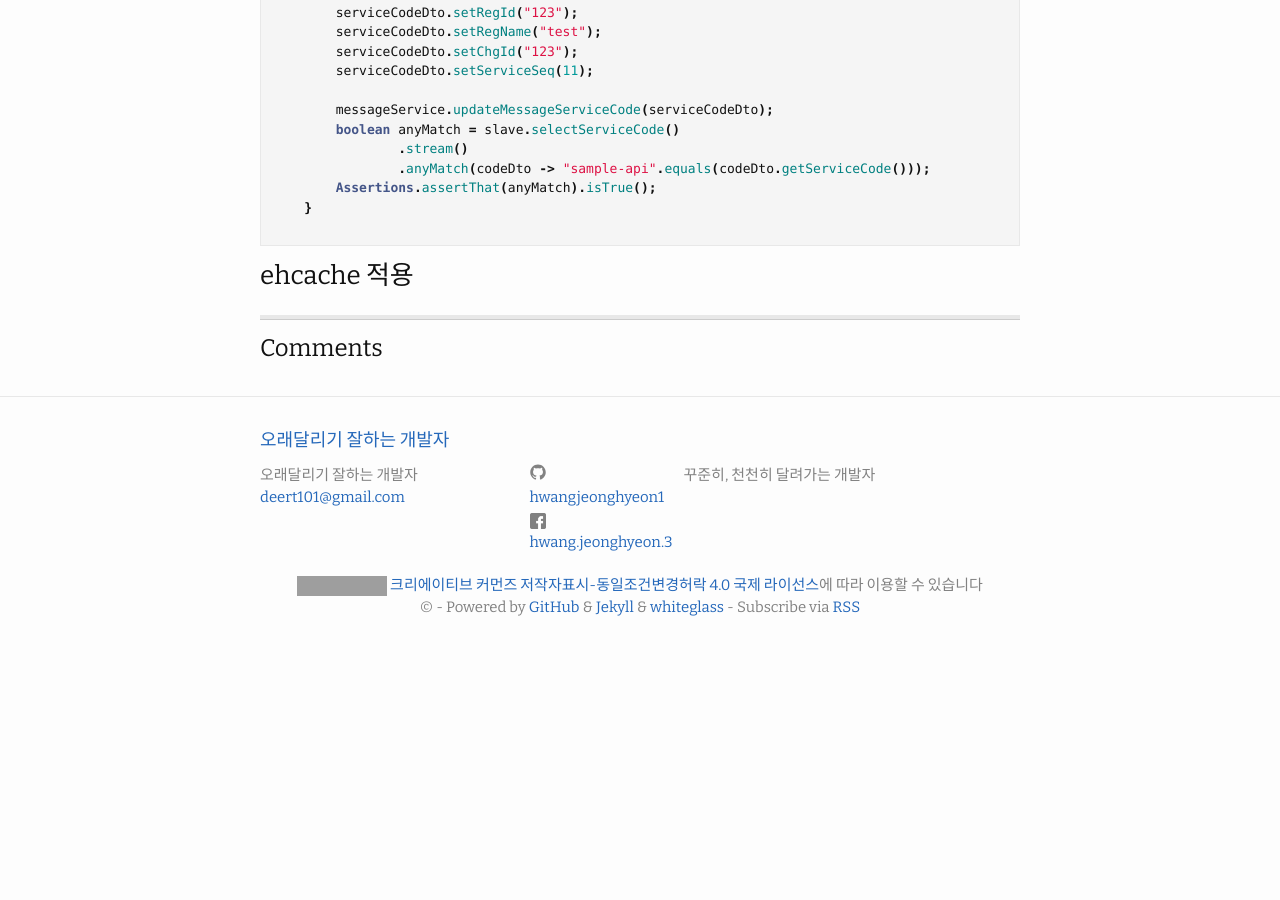
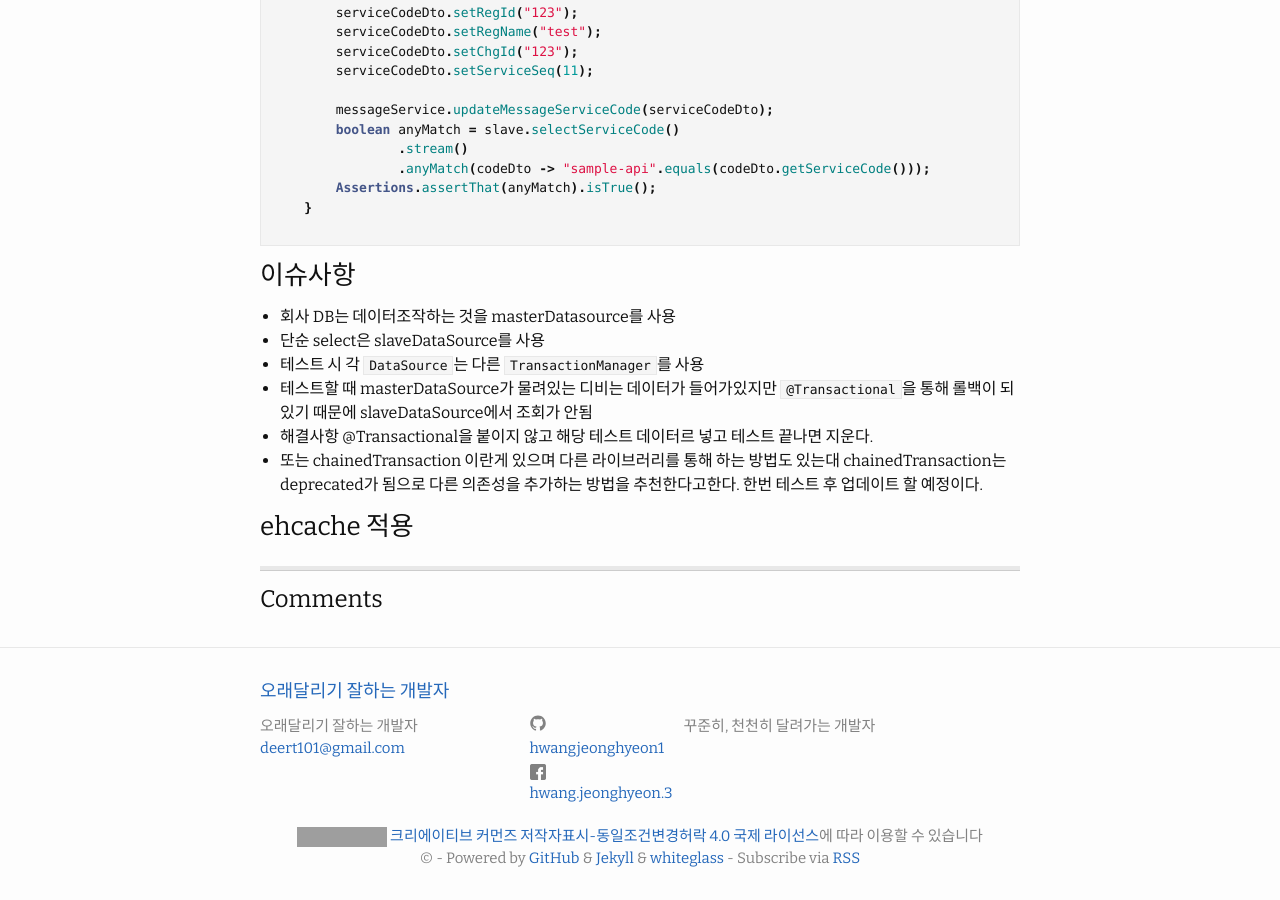
Before and after one commit to HWANGJEONGHYEON1/HWANGJEONGHYEON1.github.io, a Jekyll site: the page built from _posts/2021-12-15-카우치배이스 연동.md, in a window 1280 px wide and 900 px high, scrolled down 8306 px. Built offline with Jekyll 4.4.1, drawn with Linux system fonts in a browser that asks for light colours; comment, search, counter and statistics services are not loaded; before the commit the page ends 8955 px from its top, so only the background shows below that; grey boxes are pictures that could not be loaded.

````diff
--- a/_posts/2021-12-15-카우치배이스 연동.md
+++ b/_posts/2021-12-15-카우치배이스 연동.md
@@ -437,4 +437,12 @@ public class MessageService {
 
 ```
 
+### 이슈사항
+- 회사 DB는 데이터조작하는 것을 masterDatasource를 사용
+- 단순 select은 slaveDataSource를 사용
+- 테스트 시 각 `DataSource`는 다른 `TransactionManager`를 사용
+- 테스트할 때 masterDataSource가 물려있는 디비는 데이터가 들어가있지만 `@Transactional`을 통해 롤백이 되있기 때문에 slaveDataSource에서 조회가 안됨
+- 해결사항 @Transactional을 붙이지 않고 해당 테스트 데이터르 넣고 테스트 끝나면 지운다.
+- 또는 chainedTransaction 이란게 있으며 다른 라이브러리를 통해 하는 방법도 있는대 chainedTransaction는 deprecated가 됨으로 다른 의존성을 추가하는 방법을 추천한다고한다. 한번 테스트 후 업데이트 할 예정이다.
+
 ### ehcache 적용
````
